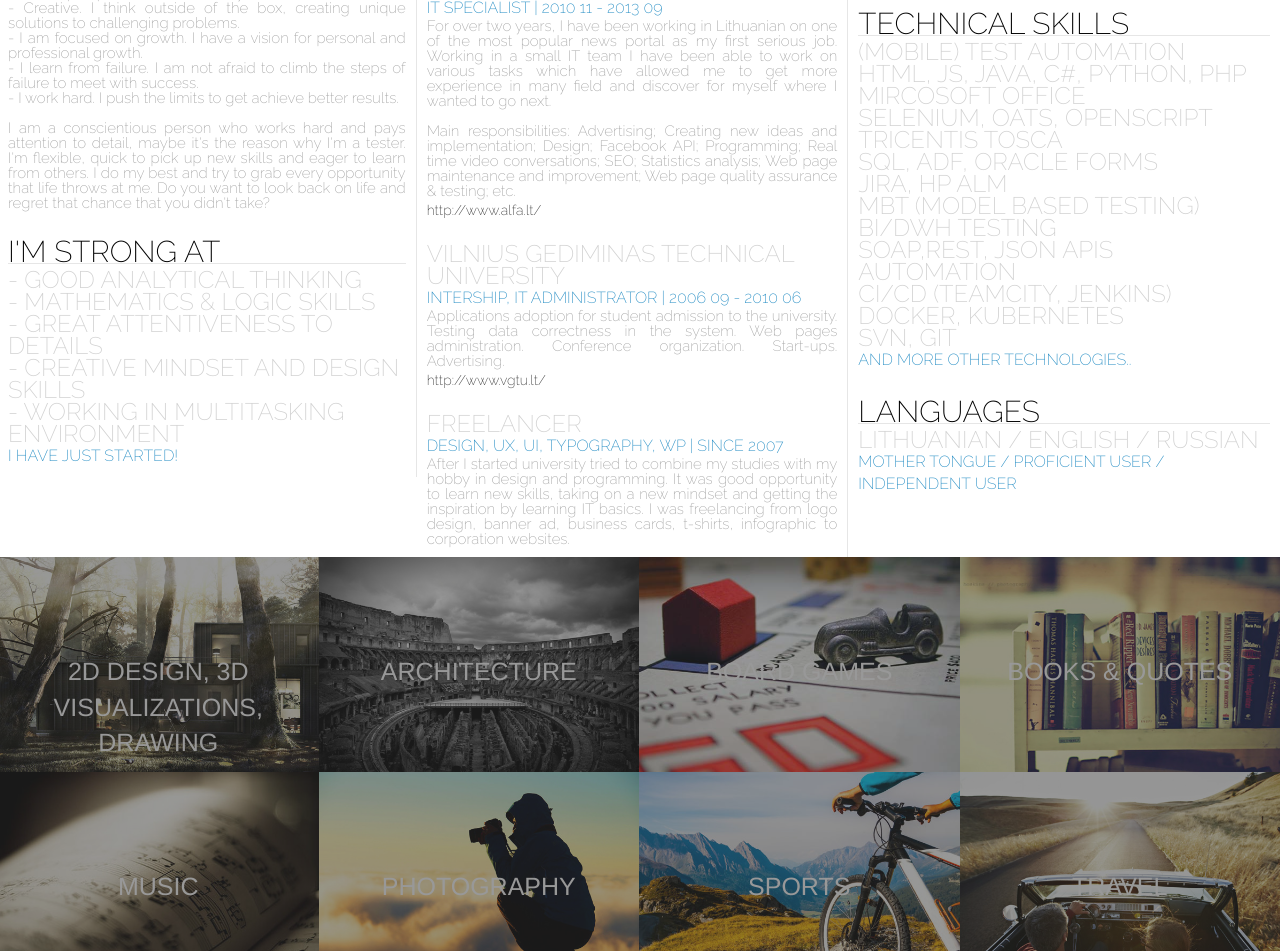
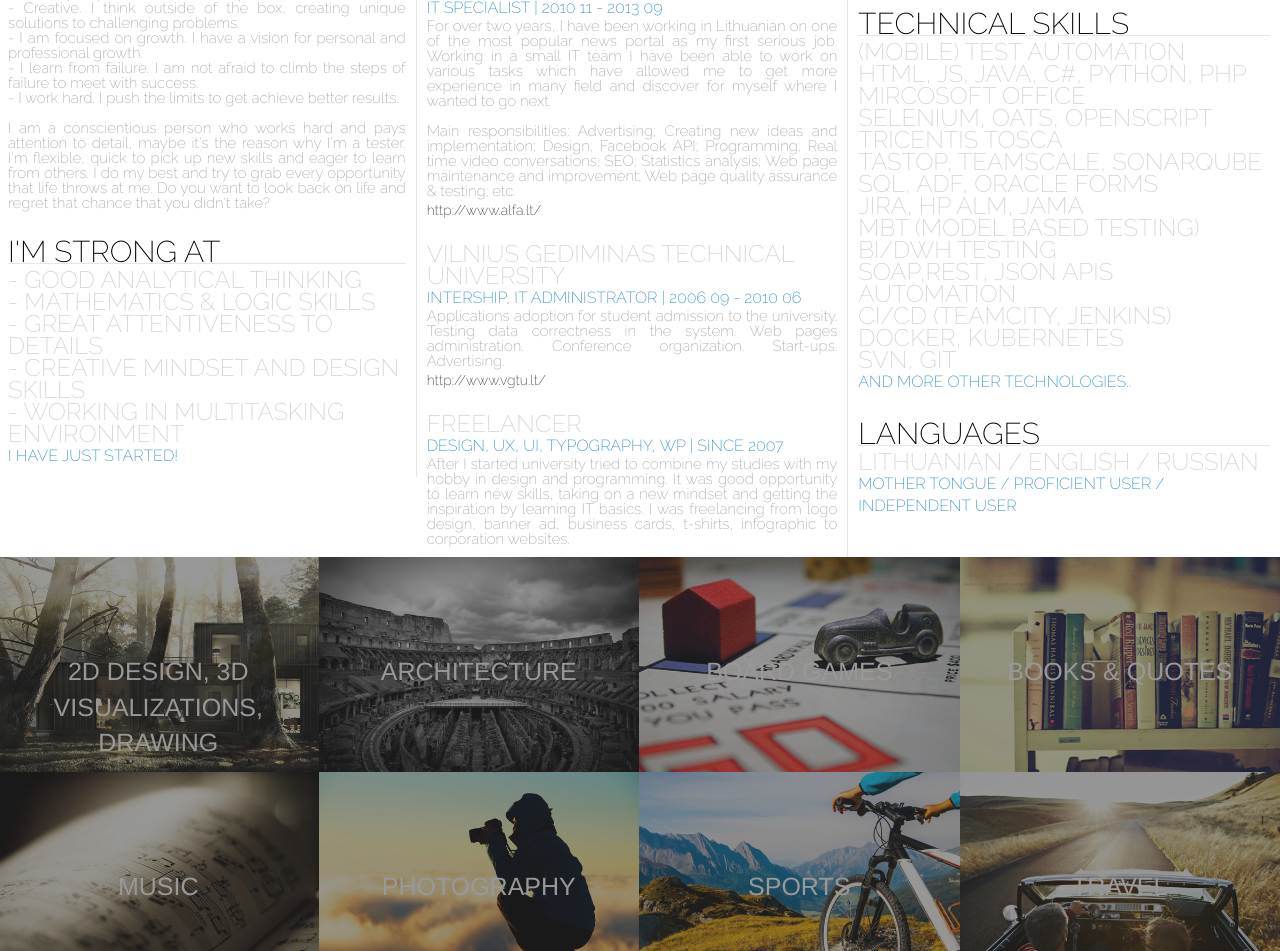
Before and after one commit to whoisaj/whoisaj.github.io, a website with bundled scripts: page index.html in a window 1280 px wide. Shown: the part 1319-2270 px from the top of the page. Built offline with nearby package versions, Linux system fonts and the light colour scheme; a web font is replaced by a local one.

Commit message:
Update index.html

```diff
--- a/index.html
+++ b/index.html
@@ -199,8 +199,9 @@
                         <div id="resume-text-h2">MIRCOSOFT OFFICE</div>
                         <div id="resume-text-h2">SELENIUM, OATS, OPENSCRIPT </div>
                         <div id="resume-text-h2">TRICENTIS TOSCA</div>
+                        <div id="resume-text-h2">TASTOP, TEAMSCALE, SONARQUBE</div>
                         <div id="resume-text-h2">SQL, ADF, ORACLE FORMS</div>
-                        <div id="resume-text-h2">JIRA, HP ALM</div>
+                        <div id="resume-text-h2">JIRA, HP ALM, JAMA</div>
                         <div id="resume-text-h2">MBT (Model Based Testing)</div>
                         <div id="resume-text-h2">BI/DWH Testing</div>
                         <div id="resume-text-h2">SOAP,REST, JSON APIs AUTOMATION</div>
```
